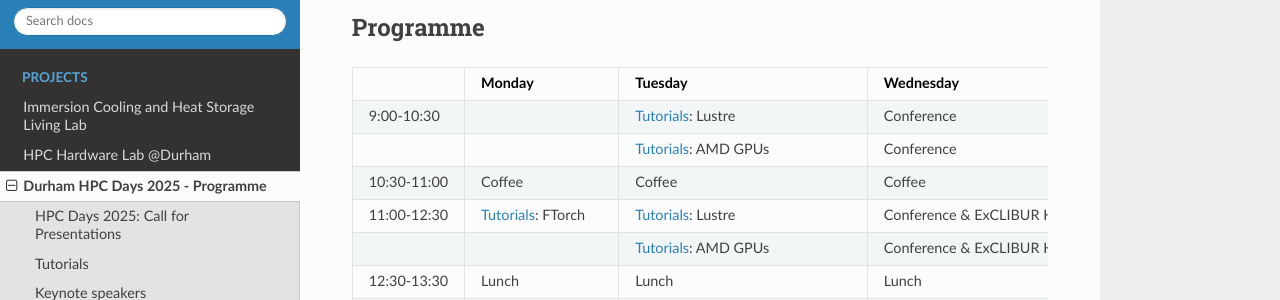
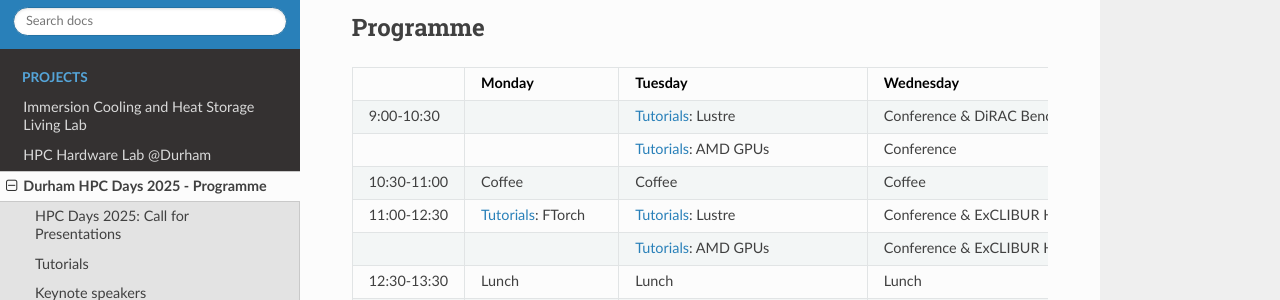
Before and after one commit to ilectra/durham, a Sphinx documentation site: the page built from docs/hpcdays/index.md, in a window 1280 px wide and 900 px high, scrolled down 524 px. Shown: the part 151-451 px from the top of the window. Built offline with Sphinx 7.4.7 and the Read the Docs theme 3.1.0, drawn with Linux system fonts in a browser that asks for light colours; pages that are not in the unit, such as notebooks, are missing from menus.

Commit message:
added dirac benchmarking

```diff
--- a/docs/hpcdays/index.md
+++ b/docs/hpcdays/index.md
@@ -18,7 +18,7 @@
 
 |             | Monday                 | Tuesday   | Wednesday  | Thursday   | Friday     | Saturday |
 | ----------- | ---------------------- | --------- | ---------- | ---------- | ---------- | -------- |
-|  9:00-10:30 |                                     | [Tutorials](tutorials): Lustre                   | Conference | Conference | Conference |          |
+|  9:00-10:30 |                                     | [Tutorials](tutorials): Lustre                   | Conference & DiRAC Benchmarking discussion | Conference | Conference |          |
 |             |                                     | [Tutorials](tutorials): AMD GPUs                 | Conference | Conference | Conference |          |
 | 10:30-11:00 | Coffee                 | Coffee                  | Coffee     | Coffee     | Coffee     |
 | 11:00-12:30 | [Tutorials](tutorials.md): FTorch   | [Tutorials](tutorials): Lustre                   | Conference & ExCLIBUR HES Breakout  | Conference  |
```
